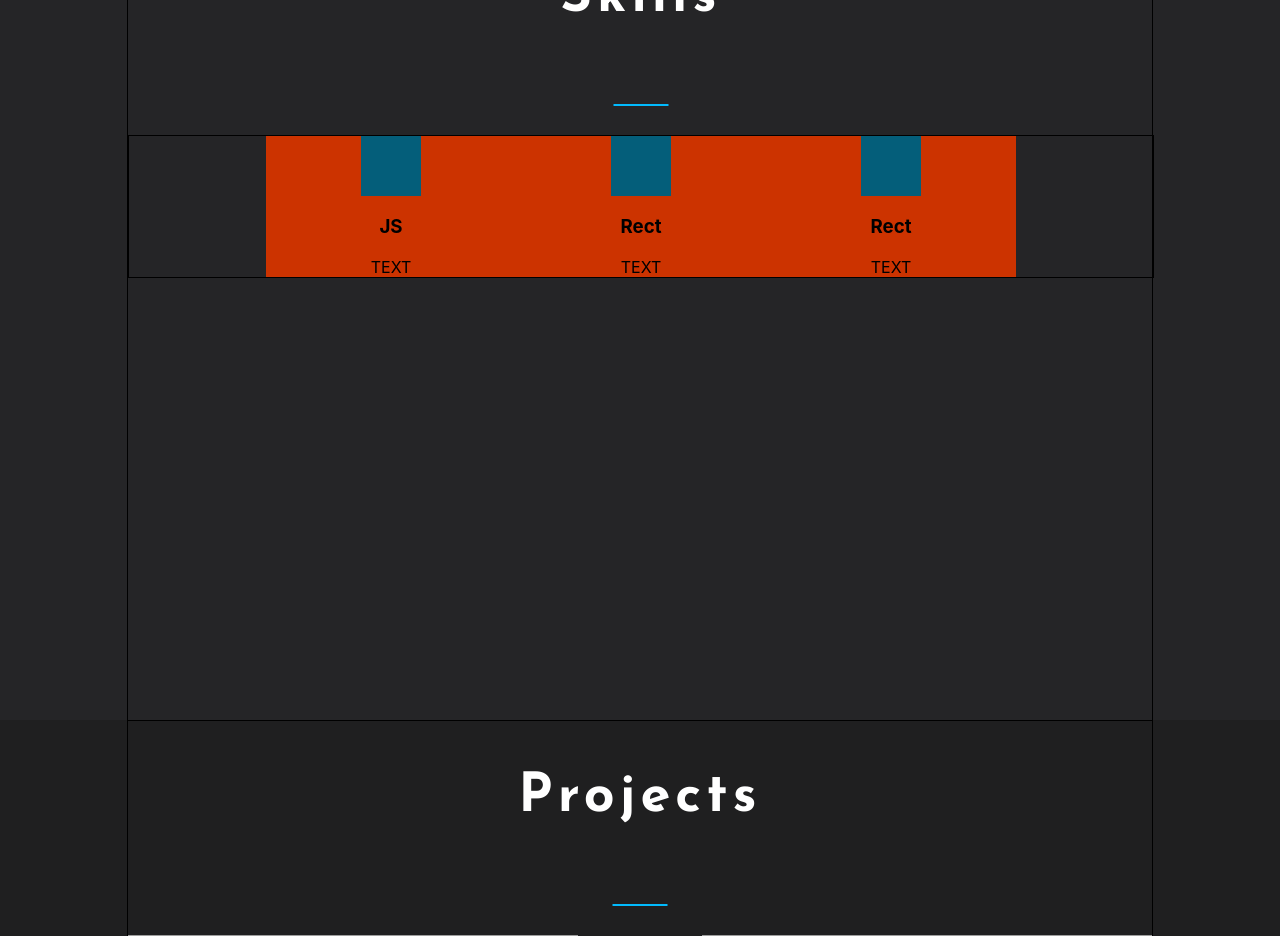
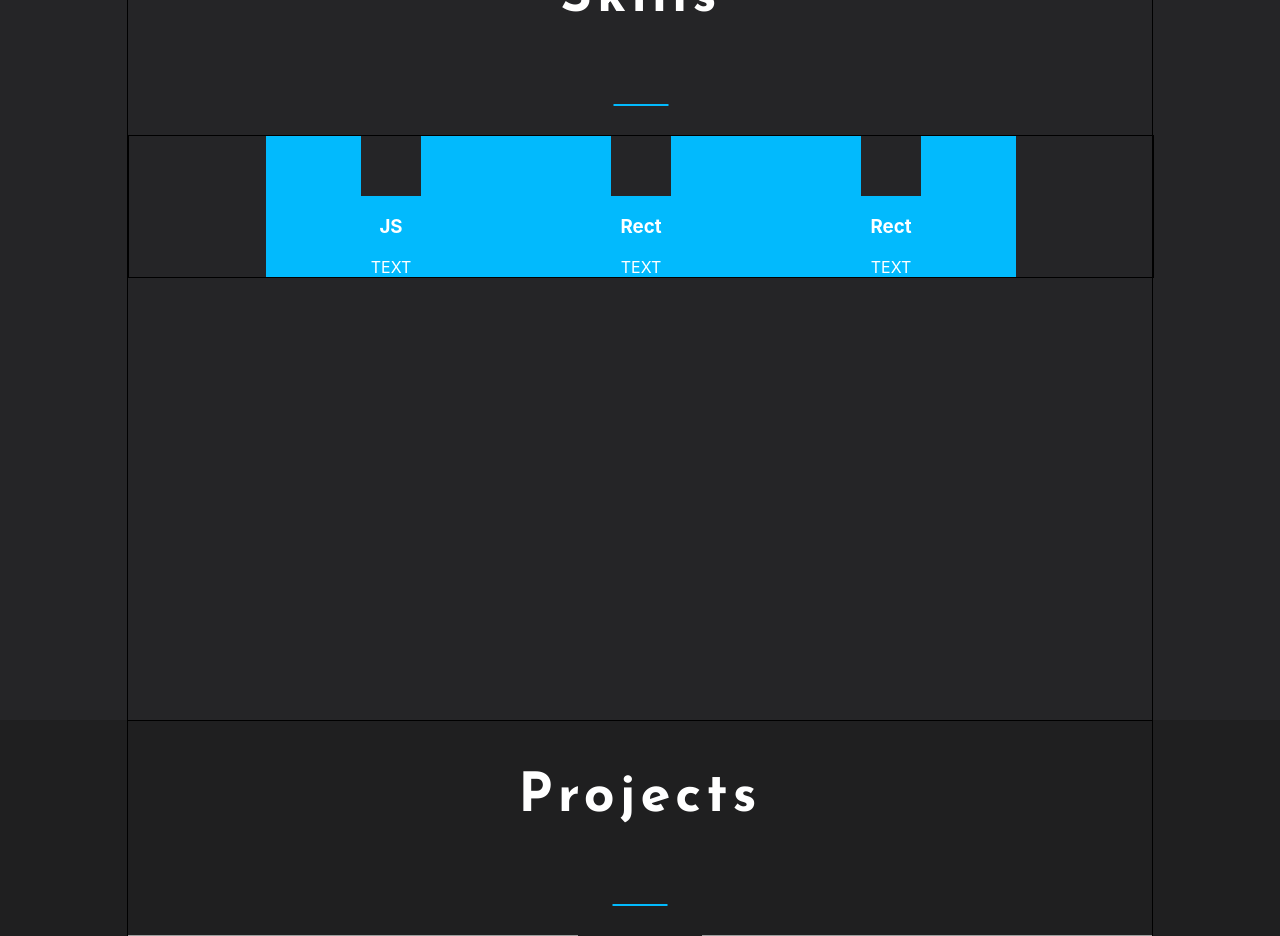
Before and after one commit to iliik/cv, a React (Create React App) app: page / in a window 1280 px wide. Shown: the part 960-1896 px from the top of the page. Built offline with nearby package versions, Linux system fonts and the light colour scheme; grey boxes are pictures that could not be loaded; a web font is replaced by a local one.

Commit message:
import-variabls-Skill

```diff
--- a/src/skills/skill/Skill.module.scss
+++ b/src/skills/skill/Skill.module.scss
@@ -1,6 +1,8 @@
+@import "../../common/styles/sass/variabls";
+
 .skill {
   width: 250px;
-  background-color: #cc3300;
+  background-color: $primaryColor;
   display: flex;
   flex-direction: column;
   align-items: center;
@@ -10,9 +12,15 @@
   .icon {
     height: 60px;
     width: 60px;
-    background-color: #045e7a;
+    background-color: $bgSecondColor;
 
   }
 
+  .skill, h3 {
+    color: $textColor;
+  }
+  .description {
+    color: $textColor;
+  }
 
 }
```
